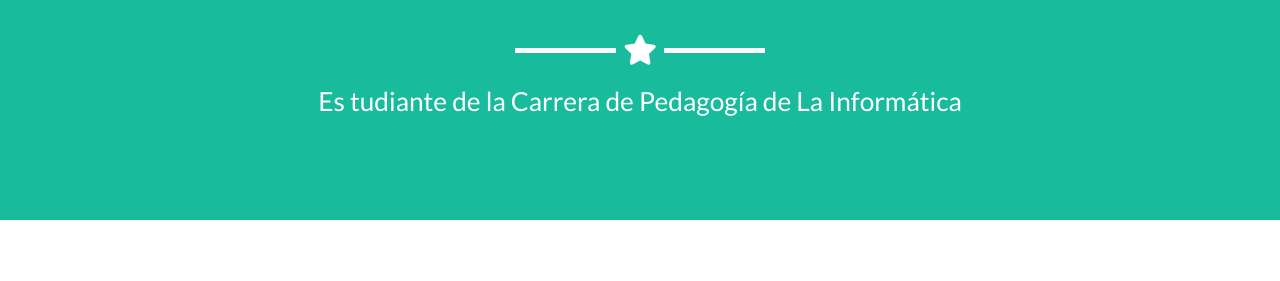
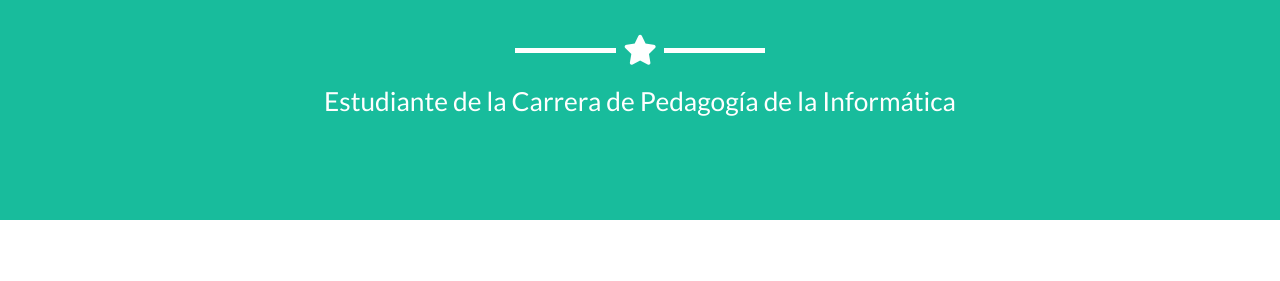
Before and after one commit to mary1816/maria1816.github.io, a Jekyll site: the page built from _posts/2014-07-17-project-2.markdown, in a window 1280 px wide and 900 px high, scrolled down 1124 px. Shown: the part 175-456 px from the top of the window. Built offline with Jekyll 4.4.1, drawn with Linux system fonts in a browser that asks for light colours.

Commit message:
Update _config.yml

```diff
--- a/_config.yml
+++ b/_config.yml
@@ -4,8 +4,8 @@ email: your-email@domain.com
 url: https://github.com/jeromelachaud/freelancer-theme
 description: "Write an awesome description for your new site here. You can edit this line in _config.yml. It will appear in your document head meta (for Google search results) and in your feed.xml site description."
 keywords: "your keywords, separated by commas"
-skills: "Es tudiante de la Carrera de Pedagogía de La Informática "
-meta_author: LastName FirstName
+skills: "Estudiante de la Carrera de Pedagogía de la Informática "
+meta_author: María Martínez
 
 # Google webmaster tools
 google_verify:
```
